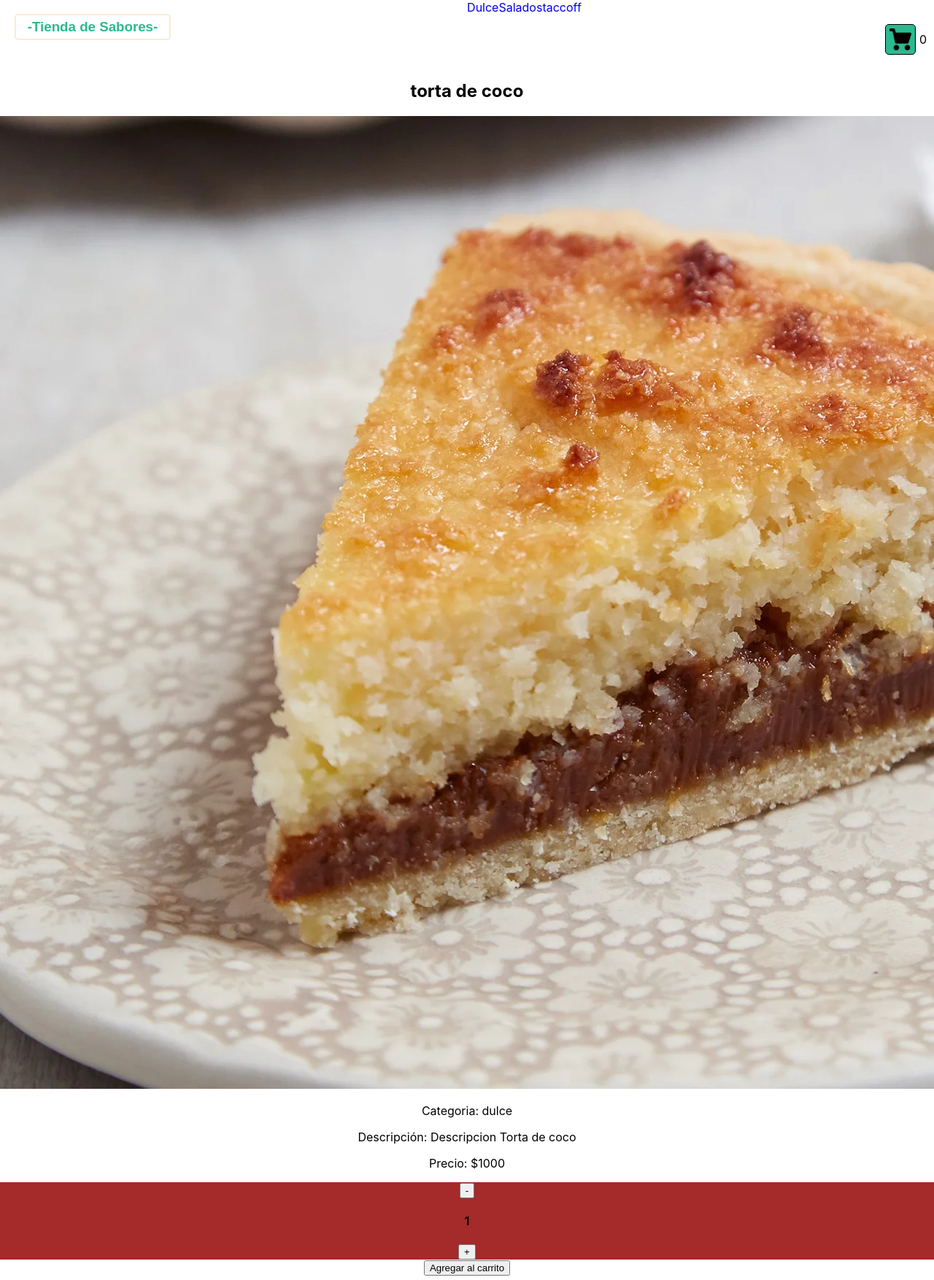
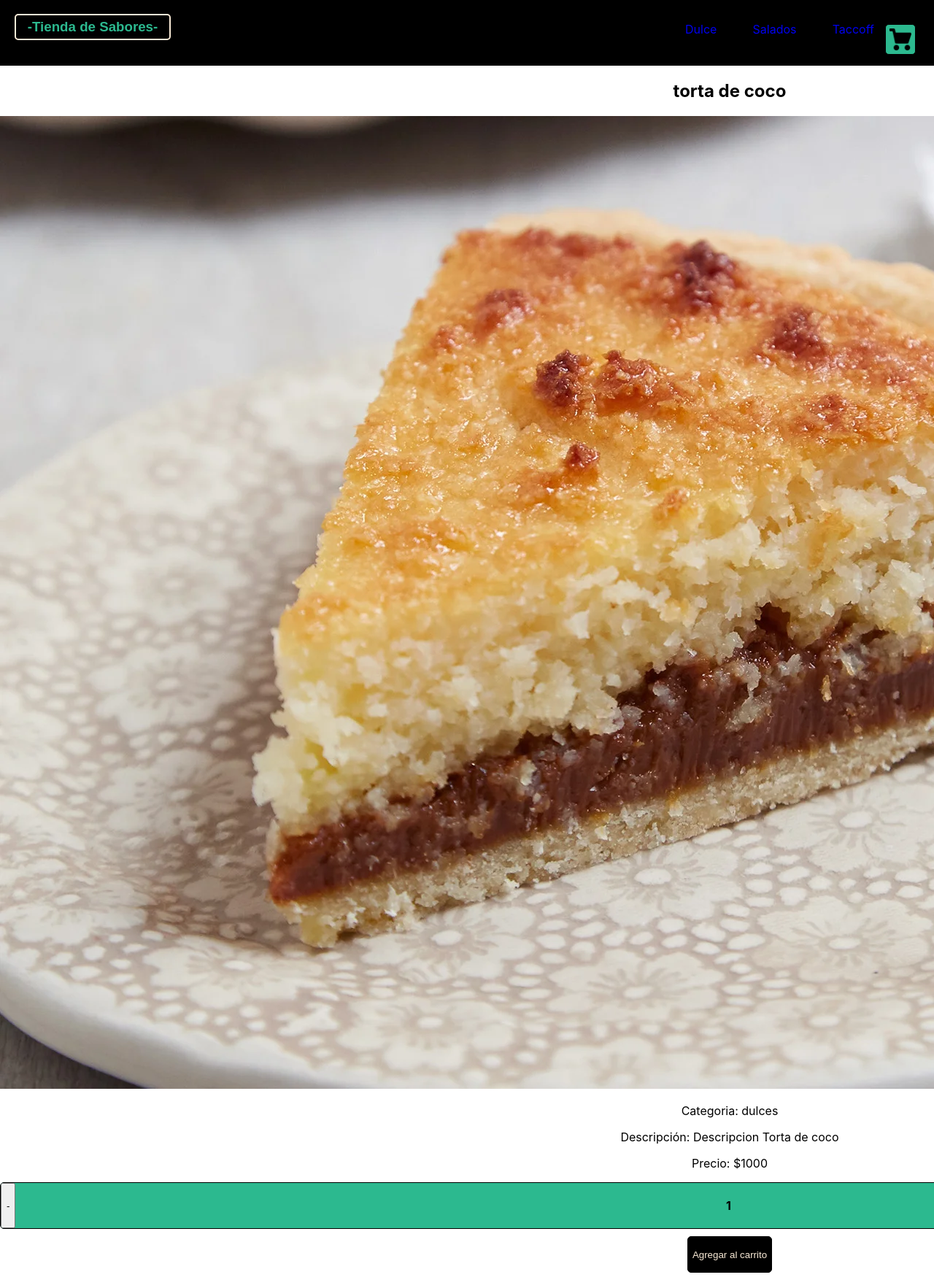
Before and after one commit to AntoneliaValenti/PreEntrega1-Valenti, a React (Create React App) app: page /item/1 in a window 1280 px wide. Shown: the top 1754 px of the page at 73% size. Built offline with nearby package versions, Linux system fonts and the light colour scheme.

Commit message:
detalles

```diff
--- a/src/AsyncMock.jsx
+++ b/src/AsyncMock.jsx
@@ -13,7 +13,7 @@ const products =[
         id: '1',
         name: 'torta de coco',
         price: 1000,
-        category: 'dulce',
+        category: 'dulces',
         img: cart1,
         stock: 10,
         description: 'Descripcion Torta de coco'
@@ -22,7 +22,7 @@ const products =[
         id: '2',
         name: 'torta de chocolate',
         price: 1000,
-        category: 'dulce',
+        category: 'dulces',
         img: cart2,
         stock: 10,
         description: 'Descripcion Torta de chocolate'
@@ -31,7 +31,7 @@ const products =[
         id: '3',
         name: 'Rogel',
         price: 1000,
-        category: 'dulce',
+        category: 'dulces',
         img: cart3,
         stock: 10,
         description: 'Descripcion Rogel'
@@ -40,16 +40,16 @@ const products =[
         id: '4',
         name: 'Sandwich Capresse',
         price: 1000,
-        category: 'salado',
+        category: 'salados',
         img: cart4,
         stock: 10,
         description: 'Descripcion Sandwich capresse'
     },
     {
         id: '5',
-        name: 'Sandwich jamon crudo y mermelada',
+        name: 'Sandwich Crudo y Mermelada',
         price: 1000,
-        category: 'salado',
+        category: 'salados',
         img: cart5,
         stock: 10,
         description: 'Descripcion Sandwich jamon crudo  y m'
@@ -58,14 +58,14 @@ const products =[
         id: '6',
         name: 'Sandwich salmon',
         price: 1000,
-        category: 'salado',
+        category: 'salados',
         img: cart6,
         stock: 10,
         description: 'Descripcion sand salmon'
     },
     {
         id: '7',
-        name: 'Sandwich jamon crudo taccOff',
+        name: 'Sandwich Crudo TaccOff',
         price: 1000,
         category: 'taccoff',
         img: cart7,
@@ -108,10 +108,10 @@ export const getProductById = (productId) => {
     });
 };
 
-export const getProductsByCategory = (getProductsByCategory) => {
+export const getProductsByCategory = (category) => {
     return new Promise((resolve) => {
         setTimeout(() => {
-            resolve(products.find(prod =>prod.id === getProductsByCategory))
+            resolve(products.filter(prod =>prod.category === category))
         }, 300);
     });
 };
--- a/src/Components/Item/Item.module.css
+++ b/src/Components/Item/Item.module.css
@@ -1,9 +1,13 @@
 .CardItem{
-    background-color: chartreuse;
-    color: blueviolet;
-    width: 500px;
-    height: 500px;
+    background-color: rgb(44, 185, 143);;
+    color: black;
+    width: 450px;
+    height: 450px;
     border: 3px solid black;
+    display: flex;
+    flex-direction: column;
+    justify-content: space-around;
+    margin: 50px;
 
 }
 
--- a/src/Components/ItemCount/ItemCount.jsx
+++ b/src/Components/ItemCount/ItemCount.jsx
@@ -2,15 +2,15 @@ import estilos from "./ItemCount.module.css";
 import { useState } from 'react';
 
 const ItemCount = ({stock, initial, onAdd})=> {
-    const [quantity,setQuantity] = useState(initial)
+    const [quantity, setQuantity] = useState(initial)
 
-    const Increment = () => {
+    const increment = () => {
         if(quantity < stock) {
             setQuantity(quantity+1)
         }
     }
 
-    const Decrement = () => {
+    const decrement = () => {
         if(quantity > 1) {
             setQuantity(quantity-1)
         }
@@ -19,12 +19,12 @@ const ItemCount = ({stock, initial, onAdd})=> {
     return(
         <div className={estilos.Counter}>
             <div className={estilos.Controls}>
-                <button className={estilos.Button} onClick={Decrement}>-</button>
+                <button className={estilos.Button1} onClick={decrement}>-</button>
                 <h4 className={estilos.Number}>{quantity}</h4>
-                <button className={estilos.Button} onClick={Increment}>+</button>
+                <button className={estilos.Button1} onClick={increment}>+</button>
             </div>
             <div>
-                <button className={estilos.Button} onClick={() => onAdd(quantity)} disabled={!stock}>
+                <button className={estilos.Button2} onClick={() => onAdd(quantity)} disabled={!stock}>
                     Agregar al carrito
                 </button>
             </div>
--- a/src/Components/ItemCount/ItemCount.module.css
+++ b/src/Components/ItemCount/ItemCount.module.css
@@ -1,3 +1,23 @@
 .Controls{
-    background-color: brown;
+    background-color: rgb(44, 185, 143);
+    border-width: 1px;
+    border-style: solid;
+    border-color: black;
+    border-radius: 5px;
+    display: flex;
+    flex-direction: row;
+    justify-content: space-between;
+    align-content: center;
 }
+
+.Button2{
+    height: 50px;
+    width: auto;
+    margin: 10px;
+    border-width: 1px;
+    border-style: solid;
+    border-color: black;
+    border-radius: 5px;
+    background-color: black;
+    color: antiquewhite;
+}
--- a/src/Components/ItemDetailContainer/ItemDetailContainer.jsx
+++ b/src/Components/ItemDetailContainer/ItemDetailContainer.jsx
@@ -6,6 +6,7 @@ import { useParams } from 'react-router-dom';
 
 const ItemDetailContainer = () => {
     const [product, setProduct] = useState(null)
+
     const { itemId } = useParams()
 
     useEffect(() => {
--- a/src/Components/ItemDetailContainer/ItemDetailContainer.module.css
+++ b/src/Components/ItemDetailContainer/ItemDetailContainer.module.css
@@ -0,0 +1,5 @@
+.ItemDetailContainer {
+    display: flex;
+    flex-direction: row;
+    justify-content: space-around;
+}
--- a/src/Components/ItemList/ItemList.jsx
+++ b/src/Components/ItemList/ItemList.jsx
@@ -1,5 +1,6 @@
 import estilos from './ItemList.module.css';
 import Item from '../Item/Item';
+
 
 const ItemList = ({products }) => {
     return(
@@ -9,4 +10,6 @@ const ItemList = ({products }) => {
     );
 };
 
+
+
 export default ItemList
--- a/src/Components/ItemListContainer/ItemListContainer.jsx
+++ b/src/Components/ItemListContainer/ItemListContainer.jsx
@@ -15,6 +15,7 @@ const ItemListContainer = ({ greeting }) => {
         asyncFunc(categoryId)
             .then(response => {
                 setProducts(response)
+                console.log(response)
             })
         .catch(error => {
             console.error(error)
@@ -22,10 +23,11 @@ const ItemListContainer = ({ greeting }) => {
     }, [categoryId])
 
     return (
-        <div className={estilos.saludo}>
+        <div className={estilos.CardP}>
             <h1>{greeting}</h1>
-            <ItemList products={products}/>
+            <ItemList  products={products}/>
         </div>
     );
 };
+
 export default ItemListContainer;
--- a/src/Components/ItemListContainer/ItemListContainer.module.css
+++ b/src/Components/ItemListContainer/ItemListContainer.module.css
@@ -2,3 +2,9 @@
     font-family: 'Trebuchet MS', 'Lucida Sans Unicode', 'Lucida Grande', 'Lucida Sans', Arial, sans-serif;
     font-size: 20px;
 }
+.CardP{
+    display: flex;
+    flex-direction: row;
+    justify-content: center;
+    margin: 50px;
+}
--- a/src/Components/NavBar/NavBar.jsx
+++ b/src/Components/NavBar/NavBar.jsx
@@ -11,7 +11,7 @@ const NavBar = () => {
             <div className={estilos.Categories}>
                     <NavLink to={`/category/dulces`} className={({ isActive }) => isActive ? 'ActiveOption' : 'Option'}>Dulce</NavLink>
                     <NavLink to={`/category/salados`} className={({ isActive }) => isActive ? 'ActiveOption' : 'Option'}>Salados</NavLink>
-                    <NavLink to={`/category/taccoff`} className={({ isActive }) => isActive ? 'ActiveOption' : 'Option'}>taccoff</NavLink>
+                    <NavLink to={`/category/taccoff`} className={({ isActive }) => isActive ? 'ActiveOption' : 'Option'}>Taccoff</NavLink>
             </div>
             <div>
                 <CartWidget />
--- a/src/Components/NavBar/NavBar.module.css
+++ b/src/Components/NavBar/NavBar.module.css
@@ -3,6 +3,7 @@
     display: flex;
     flex-direction: row;
     justify-content: space-between;
+    background-color: black;
 }
 
 .titulo{
@@ -20,19 +21,19 @@
     margin-left: 20px;
 
 }
-.lista{
+.Categories{
+    background-color: black;
     color:antiquewhite;
     width: 300px;
     height: auto;
     list-style-type: none;
     display: Flex;
     flex-direction: row;
-    justify-content: right;
-    margin-left: 700px;
+    justify-content: space-between;   margin-left: 700px;
     margin-top: 30px;
 }
 
-.lista1{
+.isActive{
     color: rgb(255, 255, 255);
     background-color: rgb(44, 185, 143);
     padding: 7px;
```
Also changed, not shown: public/logo192.png (added), public/logo512.png (added).
